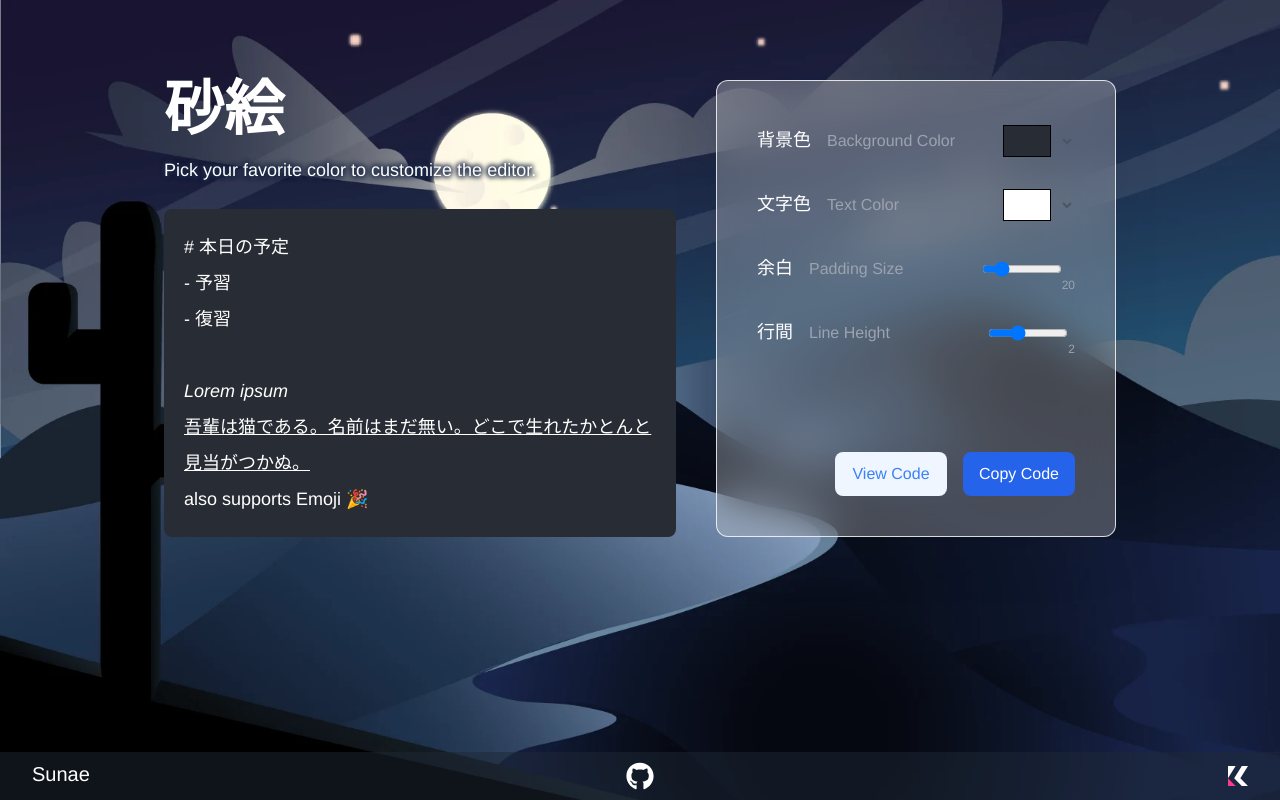
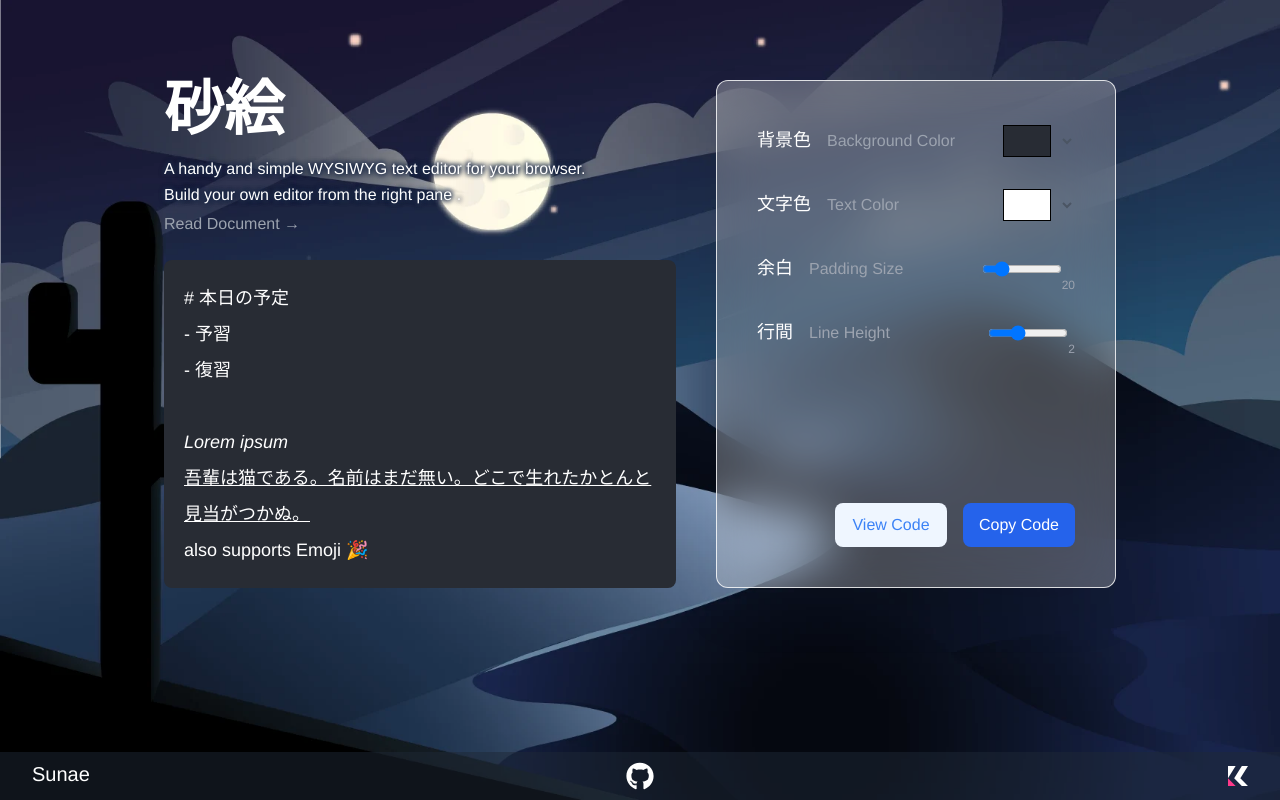
Before and after one commit to kcabo/Sunae, a React (Vite) app: page / in a window 1280 px wide. Built offline with nearby package versions, Linux system fonts and the light colour scheme.

Commit message:
💄 ページの説明を追加, fix #7

```diff
--- a/src/components/About.tsx
+++ b/src/components/About.tsx
@@ -4,8 +4,15 @@ const About: React.VFC = () => {
   return (
     <div className='md:text-left'>
       <h1 className='text-4xl md:text-6xl mb-4 font-bold'>砂絵</h1>
-      <p className='mb-6 leading-relaxed text-lg md:text-outline'>
-        Pick your favorite color to customize the editor.
+      <p className='mb-1 leading-relaxed md:text-outline'>
+        A handy and simple WYSIWYG text editor for your browser.{' '}
+        <br className='hidden lg:block' />
+        Build your own editor from the{' '}
+        <span className='hidden md:inline'>right</span> pane{' '}
+        <span className='inline md:hidden'>below</span>.
+      </p>
+      <p className='mb-6 text-gray-400'>
+        <a href='https://github.com/kcabo/Sunae#readme'>Read Document →</a>
       </p>
     </div>
   );
```
